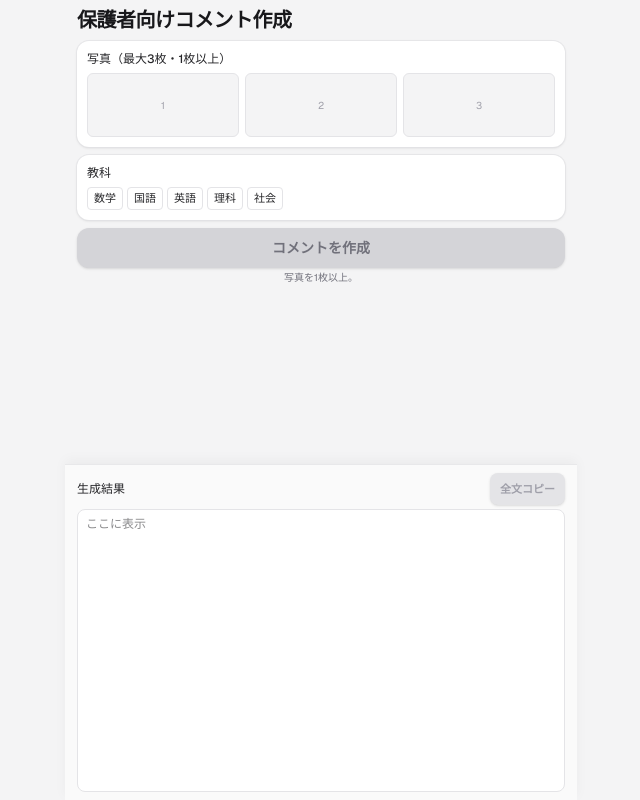
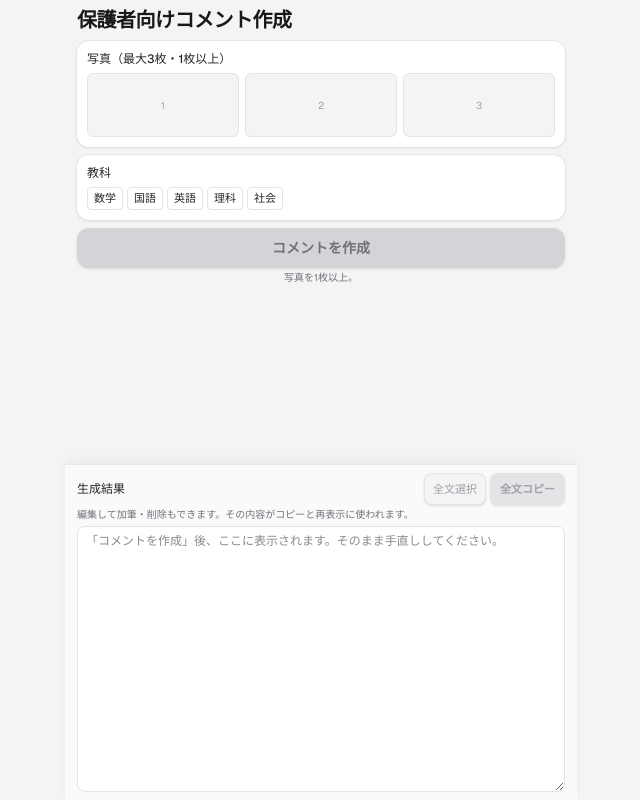
Before and after one commit to minamiiwakuni4-dotcom/comment-sakusei, a Next.js app: page / in a window 1280 px wide. Shown: the whole page, without its empty margins (319-959 px from the left). Built offline with nearby package versions, Linux system fonts and the light colour scheme.

Commit message:
Refactor Home component layout to improve user interaction with generated content. Introduce '全選択' button for text selection, enhance copy functionality, and update textarea for user edits with clearer placeholder text. Add explanatory text for editing capabilities.

```diff
--- a/src/app/page.tsx
+++ b/src/app/page.tsx
@@ -286,8 +286,17 @@ export default function Home() {
         </div>
 
         <section className="flex h-[min(42dvh,22rem)] min-h-[9.5rem] shrink-0 flex-col gap-1 border-t border-zinc-200/80 bg-zinc-50 px-3 pb-[max(0.5rem,env(safe-area-inset-bottom))] pt-2 shadow-[0_-4px_12px_rgba(0,0,0,0.04)]">
-          <div className="flex shrink-0 flex-wrap items-center justify-between gap-1.5">
+          <div className="flex shrink-0 flex-wrap items-center justify-between gap-1">
             <h2 className="text-xs font-medium text-zinc-800">生成結果</h2>
+            <div className="flex shrink-0 flex-wrap items-center justify-end gap-1">
+              <button
+                type="button"
+                disabled={!generated}
+                onClick={selectAllText}
+                className="min-h-8 rounded-lg border border-zinc-300 bg-white px-2 text-[11px] font-medium text-zinc-800 shadow-sm transition hover:bg-zinc-50 disabled:cursor-not-allowed disabled:border-zinc-200 disabled:bg-zinc-100 disabled:text-zinc-400"
+              >
+                全文選択
+              </button>
               <button
                 type="button"
                 disabled={!generated}
@@ -297,14 +306,19 @@ export default function Home() {
                 {copied ? "コピー済" : "全文コピー"}
               </button>
             </div>
+          </div>
+          <p className="text-[10px] leading-tight text-zinc-500">
+            編集して加筆・削除もできます。その内容がコピーと再表示に使われます。
+          </p>
           <textarea
             ref={textareaRef}
-            readOnly
             value={generated}
-            placeholder="ここに表示"
-            onFocus={selectAllText}
-            onClick={selectAllText}
-            className="min-h-0 flex-1 resize-none rounded-lg border border-zinc-200 bg-white px-2 py-1.5 text-xs leading-snug text-zinc-900 outline-none focus:border-zinc-400 focus:ring-1 focus:ring-zinc-300"
+            placeholder="「コメントを作成」後、ここに表示されます。そのまま手直ししてください。"
+            onChange={(e) => setGenerated(e.target.value)}
+            spellCheck={false}
+            autoCorrect="off"
+            autoCapitalize="sentences"
+            className="min-h-0 flex-1 resize-y rounded-lg border border-zinc-200 bg-white px-2 py-1.5 text-xs leading-snug text-zinc-900 outline-none focus:border-zinc-400 focus:ring-1 focus:ring-zinc-300"
           />
         </section>
       </div>
```
Lines whose indentation alone changed are shown as unchanged.
